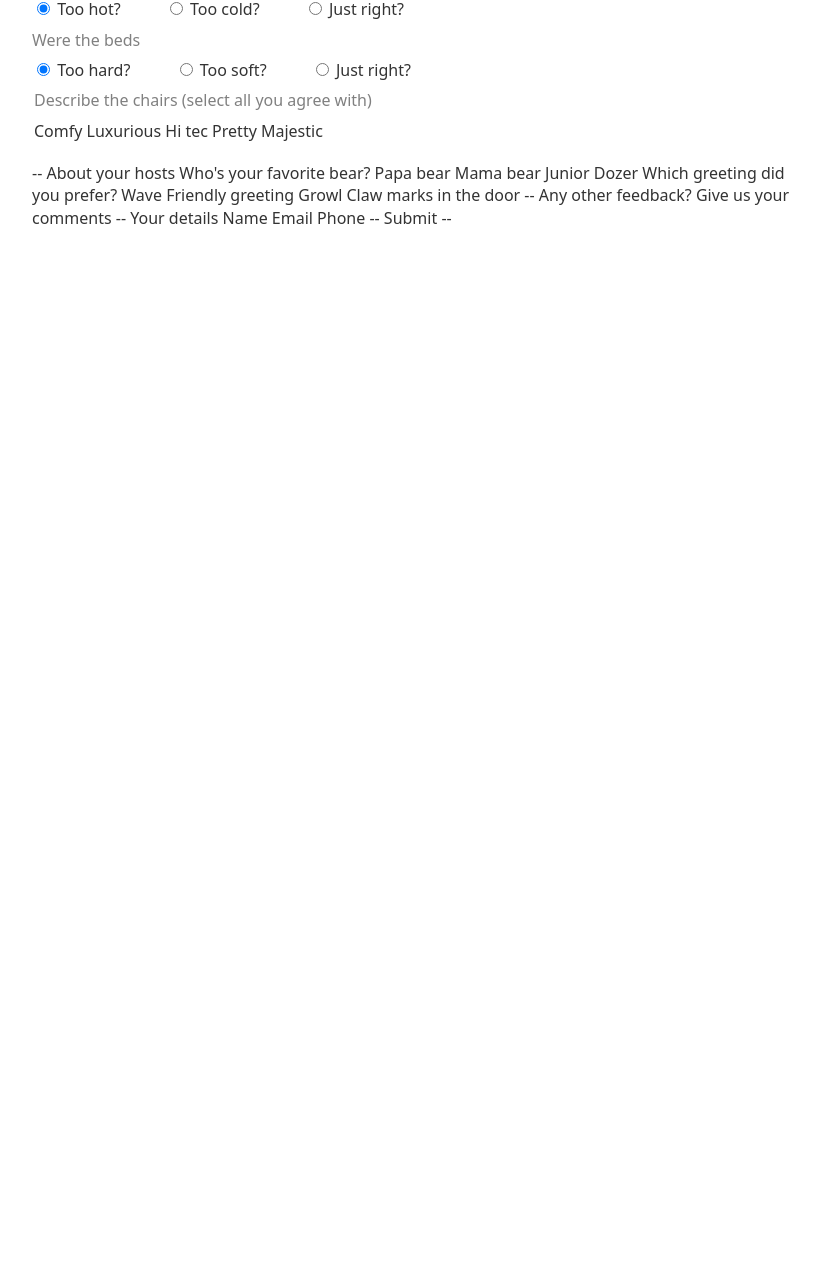
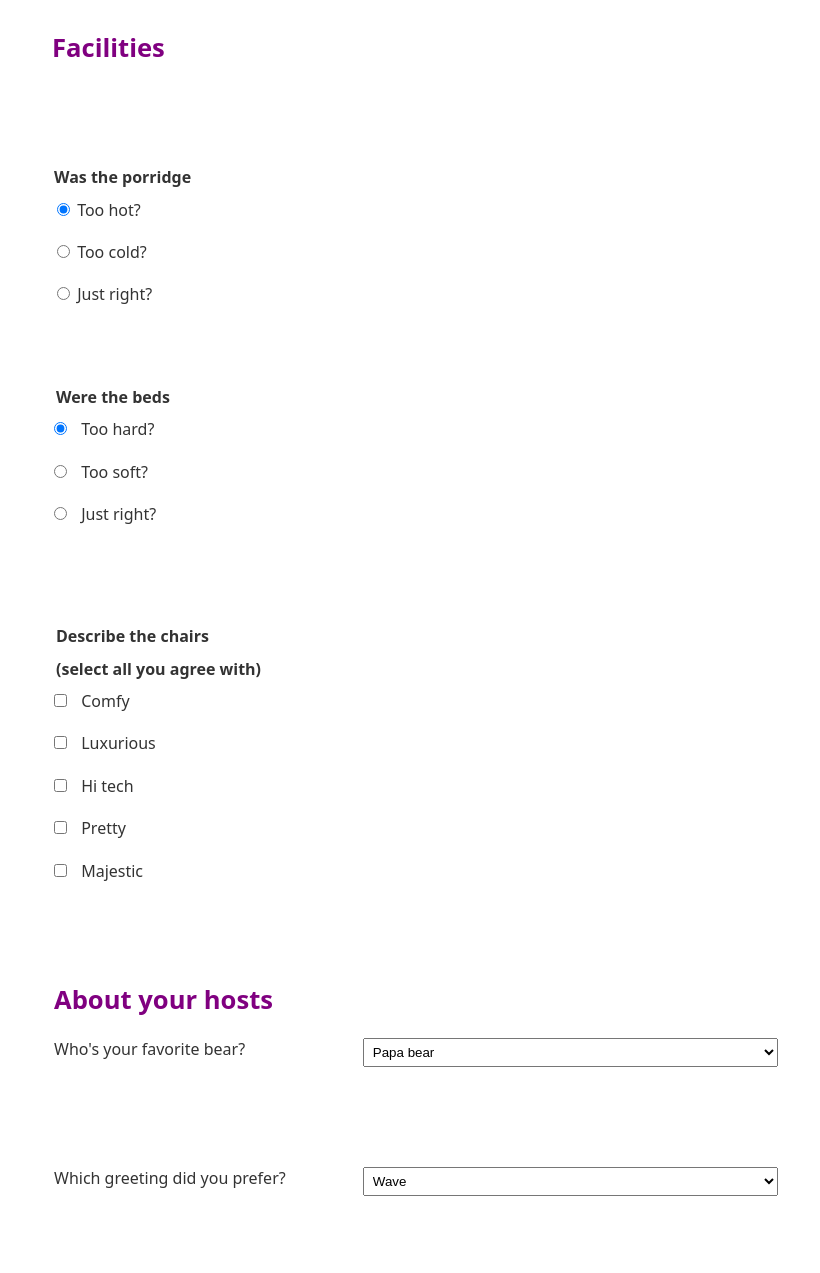
Before and after one commit to freeatrequest/freeatrequest.github.io, a plain HTML site: page Assignment_4_part_5/index.html in a window 1280 px wide. Shown: the part 241-1514 px from the top of the page, without its empty margins (224-1044 px from the left). Before the commit the page ends 800 px from the top, so only its background shows below. Drawn offline with Linux system fonts and the light colour scheme; a script that the page names is missing.

Commit message:
done done

```diff
--- a/Assignment_4_part_5/index.html
+++ b/Assignment_4_part_5/index.html
@@ -19,87 +19,176 @@ Form Challenge
   <body>
     <h1>We want your feedback!</h1>
 	<p>
-    We're very excited that you visited the little house in the woods,
+    We're very excited that you visited the <a href = "#">little house in the woods</a>,
     and we want to hear what you thought of it! Please fill in the below
     sections. You don't need to provide your name or contact details, but
-    if you do, we'll enter you into a prize draw where you'll have a chance
+    if you do, we'll enter you into a <a href = "#">prize draw</a> where you'll have a chance
     to win prizes.
+	</p>
+     <img
+      src="https://mdn.github.io/shared-assets/images/examples/learn/woodland-strip.jpg"
+      alt="" />
 
-	</p>
-    --
 <form>
-    Facilities
+    <div class = "form-section">
+	<h2>Facilities</h2>
+    <fieldset>
 
-    <p>Was the porridge</p>
+    </div>
+	<div class = "form-section">
+    <legend>Was the porridge</legend>
+	<div class = "separator">
     <label>
 	<input type = "radio" name = "porridge" value = "too-hot" checked>
     Too hot?
     </label>
+	</div>
+
+	<div class = "separator">
     <label>
    	<input type = "radio" name = "porridge" value = "too-cold">
     Too cold?
     </label>
+	</div>
+
+	<div class = "separator">
     <label>
 	<input type = "radio" name = "porridge" value = "just-right">
     Just right?
     </label>
+	</div>
+    </fieldset>
+    	</div>
 
-    <p>Were the beds</p>
+	<div class = "form-section">
+    <fieldset>
+    <legend>Were the beds</legend>
+	<div class = "separator">
 	<label>
 	<input type = "radio" name = "beds" value = "too-hard" checked>
     Too hard?
 	</label>
+	</div>
+
+	<div class = "separator">
 	<label>
 	<input type = "radio" name = "beds" value = "too-soft">
     Too soft?
 	</label>
+	</div>
+
+	<div class = "separator">
 	<label>
 	<input type = "radio" name = "beds" value = "just-right">
     Just right?
 	</label>
+	</div>
+    </fieldset>
+   	</div>
+
+	<div class = "form-section">
     <fieldset>
-    <p>Describe the chairs (select all you agree with)</p>
-    Comfy
-    Luxurious
-    Hi tec
-    Pretty
-    Majestic
+    <legend>Describe the chairs</legend>
+	<legend>(select all you agree with)</legend>
+	<div class = "separator">
+    <label>
+	<input type = "checkbox" name = "chairs" value = "comfy">
+	Comfy
+    </label>
+	</div>
+
+	<div class = "separator">
+    <label>
+	<input type = "checkbox" name = "chairs" value = "luxurious">
+    	Luxurious
+    </label>
+	</div>
+
+	<div class = "separator">
+    <label>
+	<input type = "checkbox" name = "chairs" value = "hi-tech">
+	Hi tech
+    </label>
+	</div>
+
+	<div class = "separator">
+    <label>
+	<input type = "checkbox" name = "chairs" value = "pretty">
+	Pretty
+    </label>
+	</div>
+
+	<div class = "separator">
+    <label>
+	<input type = "checkbox" name = "chairs" value = "majestic">
+        Majestic
+    </label>
+	</div>
+	</div>
     </fieldset>
-    --
 
-    About your hosts
+    	<div class = "form-section">
+    <fieldset>
+    <h2>About your hosts</h2>
 
-    Who's your favorite bear?
-    Papa bear
-    Mama bear
-    Junior
-    Dozer
 
-    Which greeting did you prefer?
-    Wave
-    Friendly greeting
-    Growl
-    Claw marks in the door
+	<div class = "separator">
 
-    --
+    <label for = "favourite-bear">Who's your favorite bear?</label>
+    <select id = "favourite-bear" name = "favourite-bear">
+    <option value = "papa-bear">Papa bear</option>
+    <option value = "mama-bear">Mama bear</option>
+    <option value = "junior">Junior</option>
+    <option value = "dozer">Dozer</option>
+    </select>
+	</fieldset>
+	</div>
 
-    Any other feedback?
+	<div class = "form-section">
+	<fieldset>
+    <div class = "separator">
+    <label for = "preferred-greeting">Which greeting did you prefer?</label>
+    	<select id = "preferred-greeting" name = "preferred-greeting">
+    <option value = "wave">Wave</option>
+    <option value = "friendly">Friendly greeting</option>
+    <option value - "growl">Growl</option>
+    <option value = "claw-marks">Claw marks in the door</option>
+	</select>
+	</div>
+	</fieldset>
+    	</div>
 
-    Give us your comments
+	<div class = "form-section">
+	<fieldset>
+    <h2>Any other feedback?</h2>
 
-    --
+    <label for = "feedback">Give us your comments</label><br>
+	<textarea id = "feedback" name = "feedback" rows = "5" cols = "40"></textarea>
+	</fieldset>
+    	</div>
 
-    Your details
+	<div class = "form-section">
+	<fieldset>
+    <h2>Your details</h2>
+	<p>
+    <label for = "name">Name</label>
+    <input type = "text" id = "name" name = "name">
+	</p>
+	<p>
+    <label for = "email">Email</label>
+	<input type = "email" id = "email" name = "email">
+	</p>
+	<p>
+    <label for = "phone">Phone</label>
+	<input type = "telephone" id = "phone" name = "phone">
+	</p>
+	</fieldset>
+    	</div>
 
-    Name
-    Email
-    Phone
+	<div class = "form-section">
+    <button type = "submit">Submit</button>
+	</div>
 
-    --
-
-    Submit
-
-    --
     </form>
   </body>
 </html>
```
